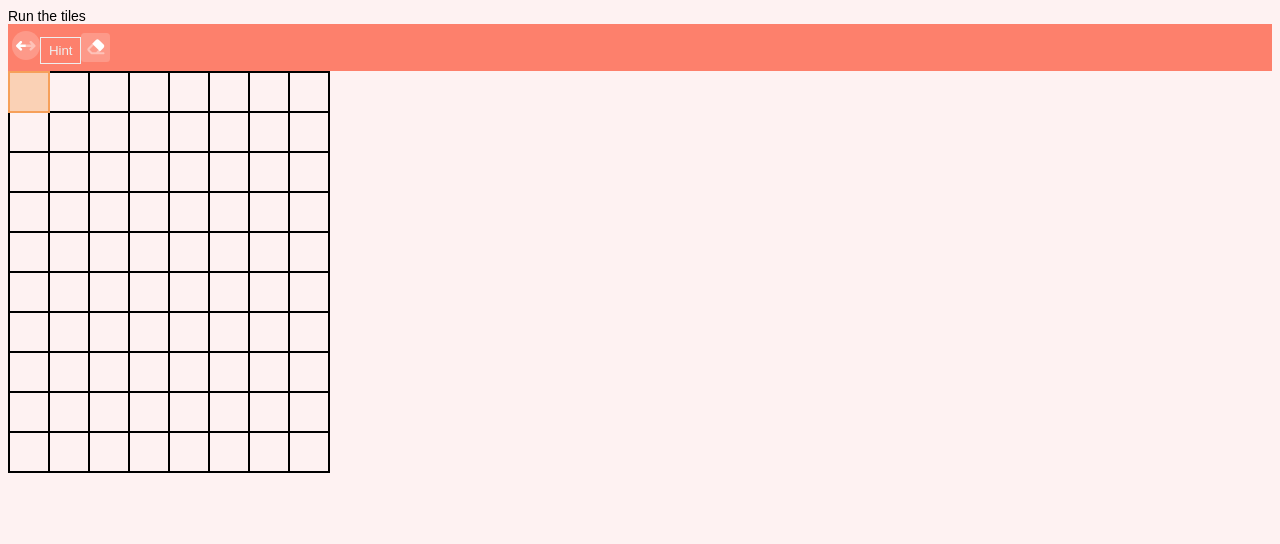
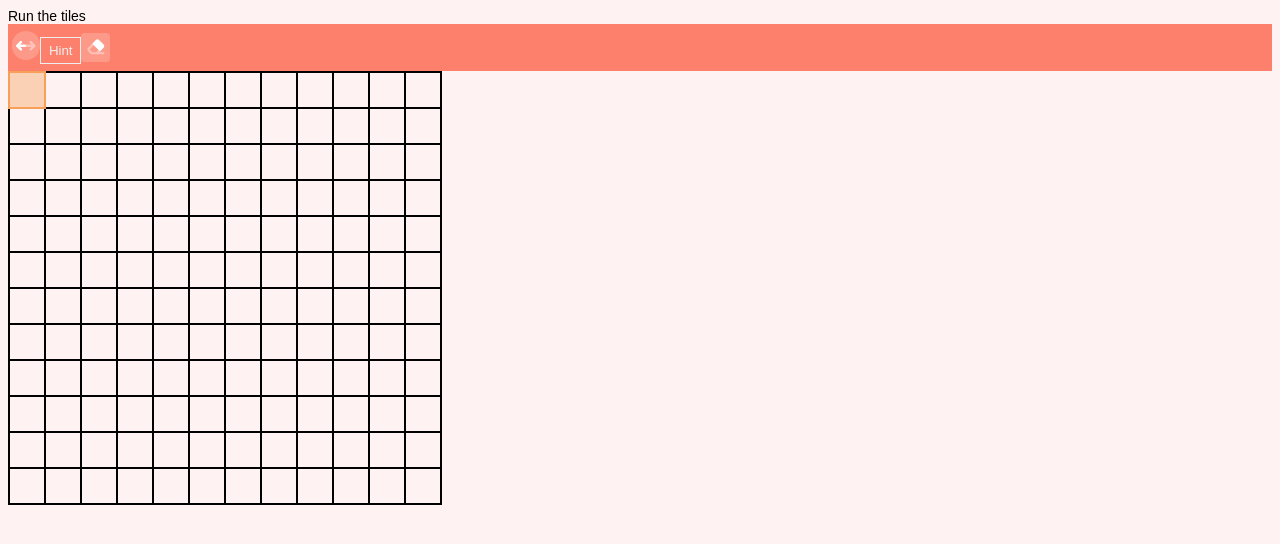
Before and after one commit to maxhormiguera/crossword-vue, a Vue app: page / in a window 1280 px wide. Shown: the top 544 px of the page. Built offline with nearby package versions, Linux system fonts and the light colour scheme.

Commit message:
fix: adjust text size to tileSize

```diff
--- a/src/App.vue
+++ b/src/App.vue
@@ -5,7 +5,7 @@ import Tileset from "@/components/tileset.vue";
 <template>
   <main>
     Run the tiles
-    <tileset :width="8" :height="10" />
+    <tileset :width="12" :height="12" :tile-size="36" />
   </main>
 </template>
 
--- a/src/components/tileset.vue
+++ b/src/components/tileset.vue
@@ -106,10 +106,10 @@ function drawBackGround(canvas:HTMLCanvasElement, ctx: CanvasRenderingContext2D|
       ctx.fillRect((tile.x * tileSize) + 2, (tile.y * tileSize) + 2, tileSize - 2, tileSize - 2)
     }
     else {
-      ctx.font = "32px sans-serif"
+      ctx.font = `${tileSize*0.75}px sans-serif`
       ctx.fillStyle = '#000000'
       ctx.textAlign = 'center'
-      ctx.fillText(<string>tile.value, (tile.x * tileSize) + (tileSize*0.5), (tile.y * tileSize) + (tileSize*0.85))
+      ctx.fillText(<string>tile.value, (tile.x * tileSize) + (tileSize*0.5), (tile.y * tileSize) + (tileSize*0.825))
     }
   })
   // draw the tiles -- e
```
